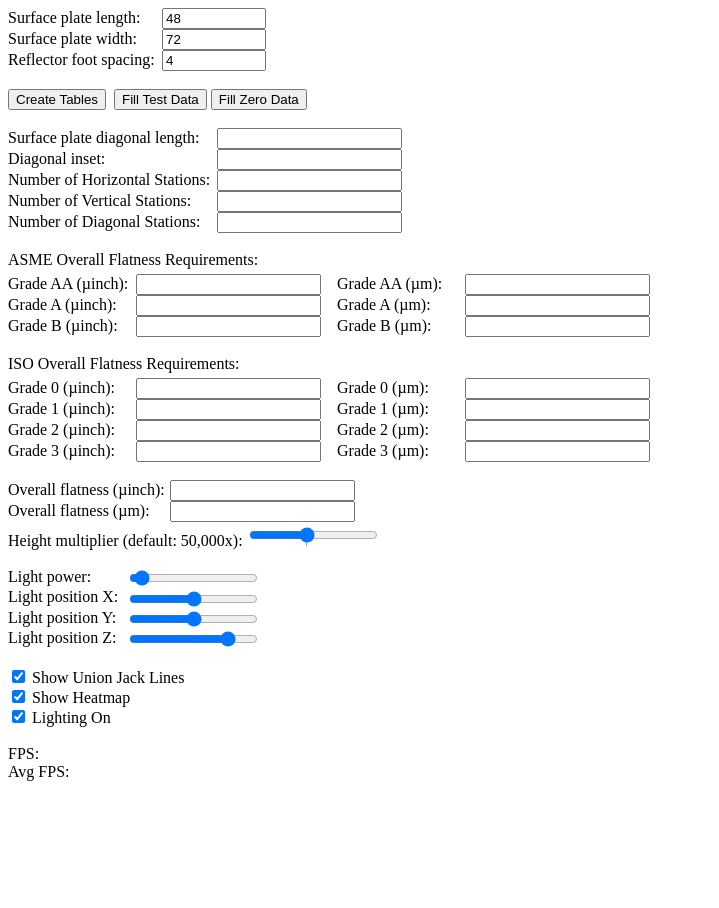
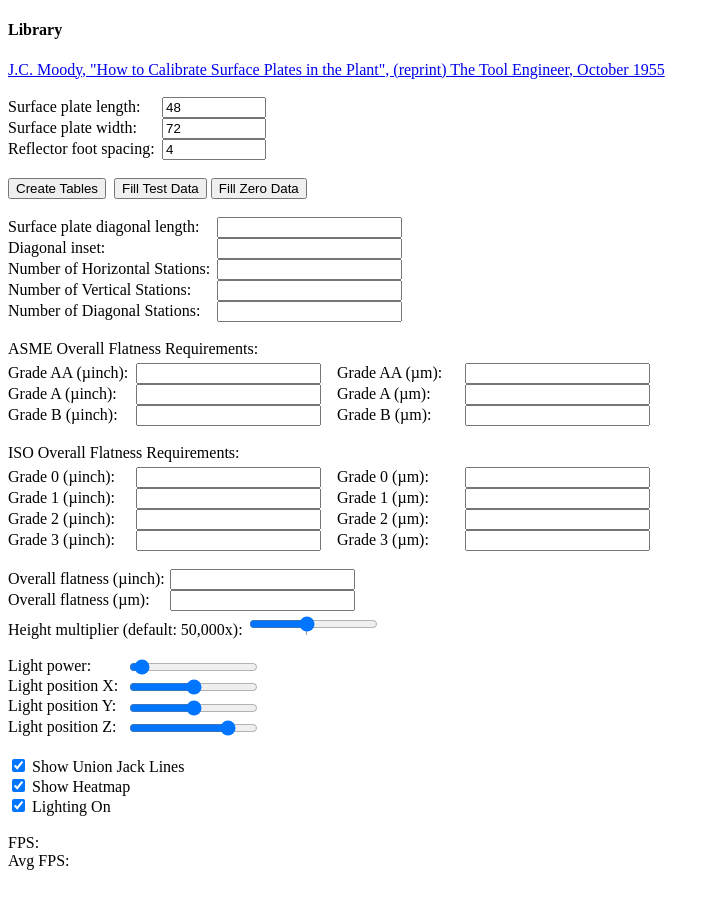
Before and after one commit to brcolow/moodyjs, a website with bundled scripts: page index.html in a window 1280 px wide. Shown: the top 908 px of the page, without its empty margins (0-719 px from the left). Built offline with nearby package versions, Linux system fonts and the light colour scheme.

Commit message:
Add library section to UI (to be expanded into full instructions later).

```diff
--- a/index.html
+++ b/index.html
@@ -233,6 +233,8 @@
 </head>
 
 <body>
+  <h4>Library</h4>
+  <a href="https://raw.githubusercontent.com/brcolow/moodyjs/master/Moody1995.pdf">J.C. Moody, "How to Calibrate Surface Plates in the Plant", (reprint) The Tool Engineer, October 1955</a><br /><br />
   <label for="plateHeight" class="topInputLabel">Surface plate length: </label>
   <input type="number" class="topInput" placeholder="48" name="plateHeight" id="plateHeight" maxlength="5" /><br />
   <label for="plateWidth" class="topInputLabel">Surface plate width: </label>
```
Also changed, not shown: README.md.
